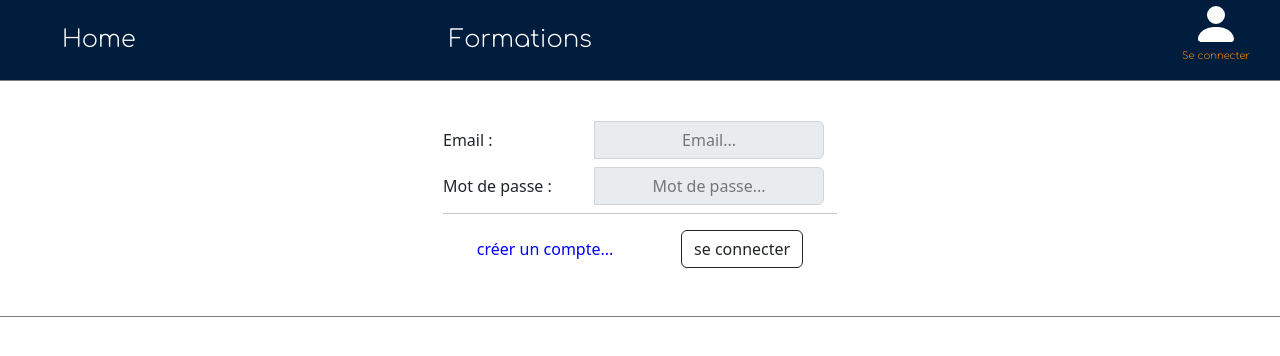
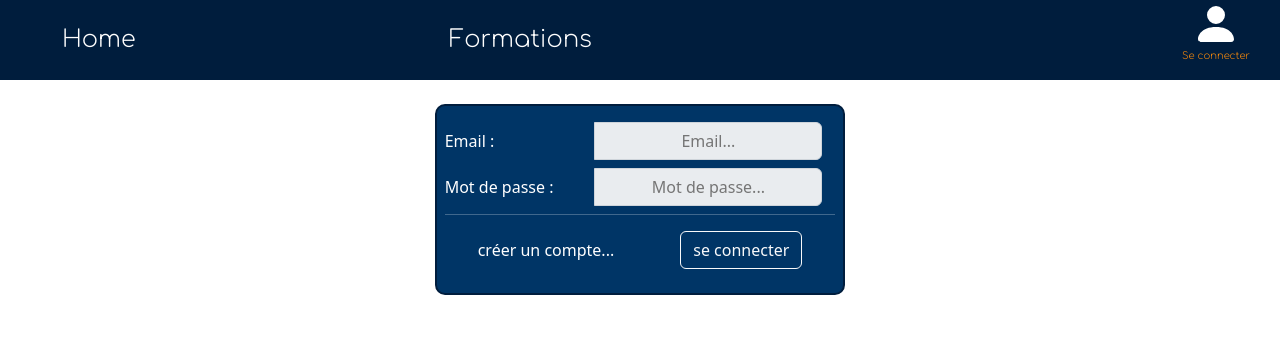
Before and after one commit to Beu-nwa/projet-fil-rouge-formation-.Net, a React (Create React App) app in the folder projet-fil-rouge/: page /log in a window 1280 px wide. Shown: the top 356 px of the page. Built offline with nearby package versions, Linux system fonts and the light colour scheme; a web font is replaced by a local one.

Commit message:
some ads

```diff
--- a/projet-fil-rouge/src/Components/Component/Form/LoginComp/LoginComp.css
+++ /dev/null
@@ -1,5 +0,0 @@
-#createAccountBtn{
-    border: 0px;
-    color: blue;
-    background: white;
-}
--- a/projet-fil-rouge/src/Components/Component/Form/LoginComp/LoginComp.jsx
+++ b/projet-fil-rouge/src/Components/Component/Form/LoginComp/LoginComp.jsx
@@ -1,5 +1,4 @@
 import React, { Component } from 'react';
-import './LoginComp.css';
 import { Users } from '../../../../datas/Users.js';
 
 export default class LoginComp extends Component {
@@ -60,7 +59,7 @@ export default class LoginComp extends Component {
     }
     render() {
         return (
-            <div className='p-2'>
+            <div className='formContainer p-2'>
                 <label className='input-group row my-2 d-flex align-items-center'>
                     <div className="col-5 d-flex align-items-start">Email :</div>
                     <input id='mailInput' onChange={(e) => this.changeEmail(e)} className='col-7 input-group-text' type="email" placeholder='Email...' />
@@ -73,10 +72,10 @@ export default class LoginComp extends Component {
                 <div id='passwordAlert' className='d-none alert alert-danger mb-2'>Mot de passe incorrect</div>
                 <hr className='my-0' />
                 <div className='d-flex align-items-center justify-content-around my-3'>
-                    <button onClick={() => this.props.changeIsActive()} id='createAccountBtn'>
+                    <button onClick={() => this.props.changeIsActive()} id='changeIsActiveBtn'>
                         créer un compte...
                     </button>
-                    <button onClick={() => this.checkUser()} className='btn btn-outline-dark'>se connecter</button>
+                    <button onClick={() => this.checkUser()} className='btn btn-outline-light'>se connecter</button>
                 </div>
             </div>
         )
--- a/projet-fil-rouge/src/Components/Component/Form/LogsComp/LogsComp.css
+++ b/projet-fil-rouge/src/Components/Component/Form/LogsComp/LogsComp.css
@@ -1,4 +1,18 @@
 .formContainer{
-    border: 1px solid grey;
+    border: 2px solid var(--darkblue);
     border-radius: 10px;
+    background-color: var(--mediumblue);
+    color: white;
+    transition-duration: 0.5s;
 }
+
+.formContainer:hover{
+    transition-duration: 0.5s;
+    box-shadow: 0 0 15px 15px var(--darkblue);
+}
+
+#changeIsActiveBtn{
+    border: 0px;
+    color: white;
+    background: var(--mediumblue);
+}
--- a/projet-fil-rouge/src/Components/Component/Form/LogsComp/LogsComp.jsx
+++ b/projet-fil-rouge/src/Components/Component/Form/LogsComp/LogsComp.jsx
@@ -17,15 +17,17 @@ export default class LogsComp extends Component {
     }
     render() {
         return this.state.isActive ? (
-            <div className='formContainer row justify-content-center'>
+            <div className='row justify-content-center'>
                 <div className='col col-sm-11 col-md-8 col-lg-5 col-xl-4 col-xxl-3 my-4'>
                     <LoginComp changeActiveUser={this.props.changeActiveUser} changeIsActive={this.changeIsActive} />
                 </div>
             </div>
         ) : (
-            <div className='formContainer col col-sm-11 col-md-8 col-lg-6 col-xl-4 col-xxl-3 my-4 mx-auto'>
-                <SignInComp />
-            </div >
+            <div className='row justify-content-center'>
+                <div className='col col-sm-11 col-md-8 col-lg-6 col-xl-4 col-xxl-3 my-4 mx-auto'>
+                    <SignInComp changeIsActive={this.changeIsActive} />
+                </div >
+            </div>
         )
     }
 }
--- a/projet-fil-rouge/src/Components/Component/Form/SignInComp/SignInComp.jsx
+++ b/projet-fil-rouge/src/Components/Component/Form/SignInComp/SignInComp.jsx
@@ -1,4 +1,4 @@
-import React, { Component } from 'react'
+import React, { Component } from 'react';
 
 export default class SignInComp extends Component {
     constructor(props) {
@@ -62,7 +62,7 @@ export default class SignInComp extends Component {
     }
     render() {
         return (
-            <div className='p-2'>
+            <div className='formContainer p-2'>
                 <label className='input-group row my-2 d-flex align-items-center'>
                     <div className="col-5 d-flex align-items-start">Nom :</div>
                     <input onChange={(e) => this.changeFirstname(e)} className='col-7 input-group-text' name='nom' type="text" placeholder='Nom...' />
@@ -84,8 +84,11 @@ export default class SignInComp extends Component {
                     <input onChange={(e) => this.changeConfirmePassword(e)} id='confirmPasswordInput' className='col-7 input-group-text' type="password" placeholder='Confirmer mot de passe...' />
                 </label>
                 <hr />
-                <div className='d-flex align-items-center justify-content-end mb-3'>
-                    <button className='btn btn-outline-dark'>S'inscrire</button>
+                <div className='d-flex align-items-center justify-content-around my-3'>
+                    <button onClick={() => this.props.changeIsActive()} id='changeIsActiveBtn'>
+                        j'ai déjà un compte...
+                    </button>
+                    <button className='btn btn-outline-light'>S'inscrire</button>
                 </div>
             </div>
         )
--- a/projet-fil-rouge/src/Components/Component/Formation/OneCardComp/OneCardComp.jsx
+++ b/projet-fil-rouge/src/Components/Component/Formation/OneCardComp/OneCardComp.jsx
@@ -3,7 +3,6 @@ import { Link } from 'react-router-dom'
 import { formations } from '../../../../datas/formations';
 import CareScaleComponent from '../CareScaleComponent/CareScaleComponent';
 import './OneCardComp.css';
-import quantityLabel from '../CareScaleComponent/CareScaleComponent'
 
 ///TODO Difficulté en fonction de la BDD
 
@@ -29,7 +28,7 @@ export default class OneCardComp extends Component {
                 <div className="text-title">
                   {forma.name}
                 </div>
-                <Link to='/formation/' className='Linkbtn'>
+                <Link to='/training/' className='Linkbtn'>
                   <button className='btn-post'> Détails</button>
                 </Link>
                 <Link to='/cart' className='Linkbtn'>
--- a/projet-fil-rouge/src/Components/Component/HomeComp/HomeComp.css
+++ b/projet-fil-rouge/src/Components/Component/HomeComp/HomeComp.css
@@ -8,6 +8,7 @@ h1,h2{
 }
 .homeContainer{
     position: fixed;
+    width: 100vw;
 }
 
 .area{
```
Also changed, not shown: projet-fil-rouge/src/Components/Component/Form/SignInComp/SignInComp.css (deleted).
